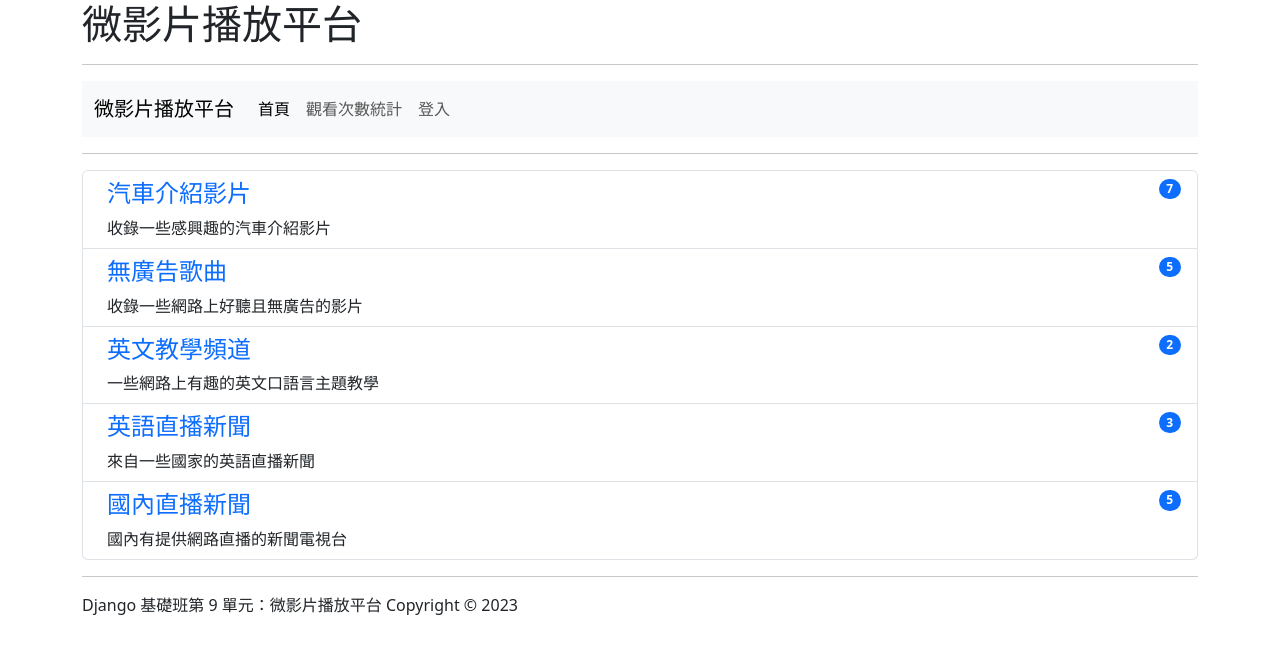
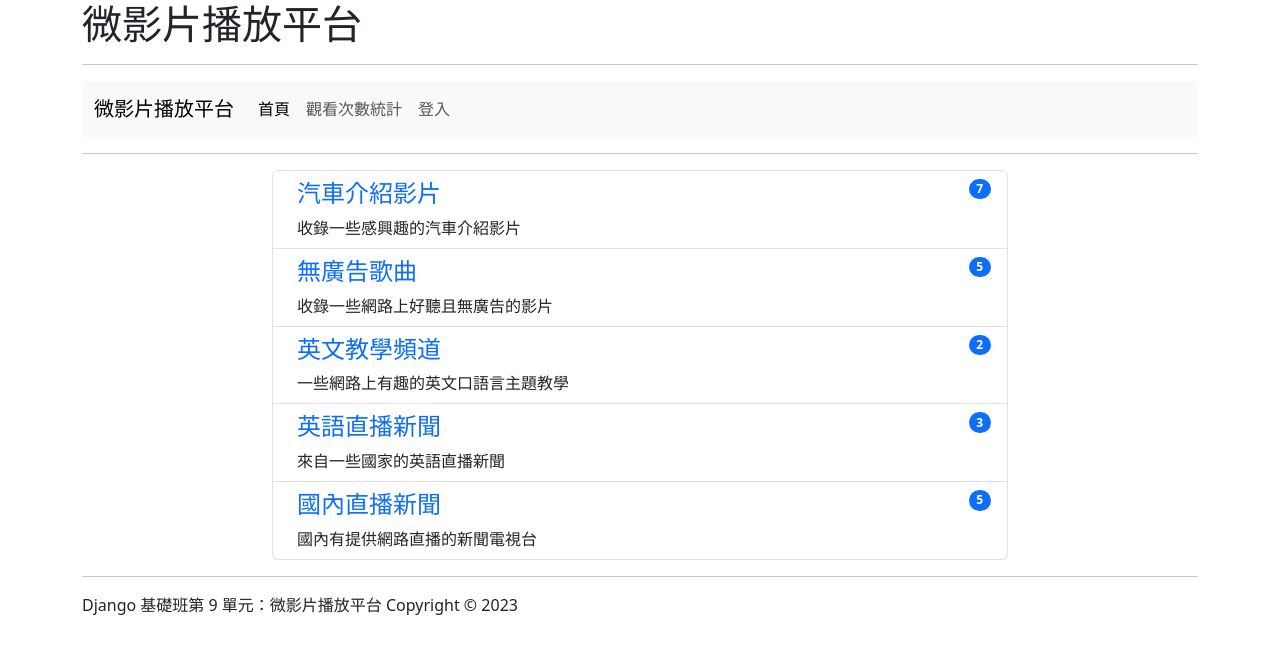
Before and after one commit to skynettw/dj4-1-mytv, a Django app: page / in a window 1280 px wide. Shown: the top 654 px of the page. Run offline with Django 4.2, Linux system fonts and the light colour scheme; data comes from the database, SQL or seed files in the repository; both versions use the stored data as it was after the commit; some libraries are stand-ins or nearby versions.

Commit message:
final version

```diff
--- a/mysite/views.py
+++ b/mysite/views.py
@@ -1,5 +1,4 @@
 from googleapiclient.discovery import build
-from googleapiclient.errors import HttpError
 from django.contrib.auth.decorators import login_required
 from django.shortcuts import render, redirect
 from mysite import models
@@ -32,6 +31,7 @@ def index(request):
 def show(request, id):
     target_list = models.MovieList.objects.get(id=id)
     videos = target_list.movie_set.all()
+    #videos = models.Movie.objects.filter(mlist=target_list)
     return render(request, 'show.html', locals())
 
 @login_required
--- a/templates/index.html
+++ b/templates/index.html
@@ -6,6 +6,8 @@
 <h1>微影片播放平台</h1>
 {% endblock %}
 {% block content %}
+    <div class="row">
+        <div class="col-8 mx-auto">
     {% if request.user.is_authenticated %}
     <form action="." method="POST">
         {% csrf_token %}
@@ -41,4 +43,6 @@
     {% else %}
         <p class="alert alert-warning">目前沒有任何影片清單</p>
     {% endif %}
+    </div>
+</div>
 {% endblock %}
--- a/templates/play.html
+++ b/templates/play.html
@@ -15,4 +15,5 @@
         <div class="card-footer">
             <p class="card-text"><small class="text-muted">觀看次數：{{target_video.counter}}</small></p>
         </div>
+    </div>
 {% endblock %}
--- a/templates/search.html
+++ b/templates/search.html
@@ -6,6 +6,8 @@
 <h1>搜尋影片</h1>
 {% endblock %}
 {% block content %}
+<div class="row">
+    <div class="col-8 mx-auto">
     <form action="." method="POST">
         {% csrf_token %}
         <div class="form-group">
@@ -29,4 +31,6 @@
     {% else %}
         <p class="alert alert-warning">沒有搜尋到任何影片</p>
     {% endif %}
+    </div>
+</div>
 {% endblock %}
```
Also changed, not shown: db.sqlite3.
